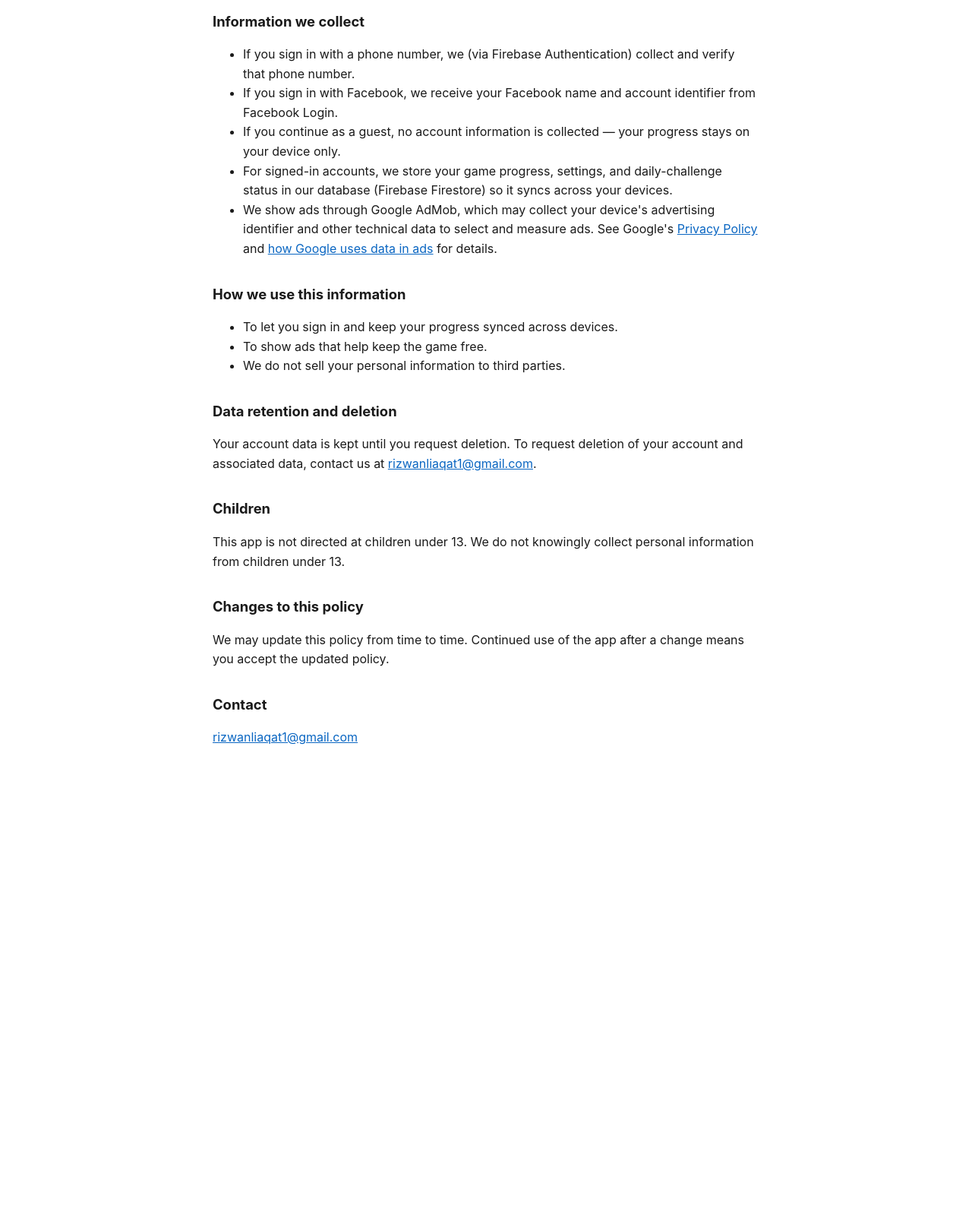
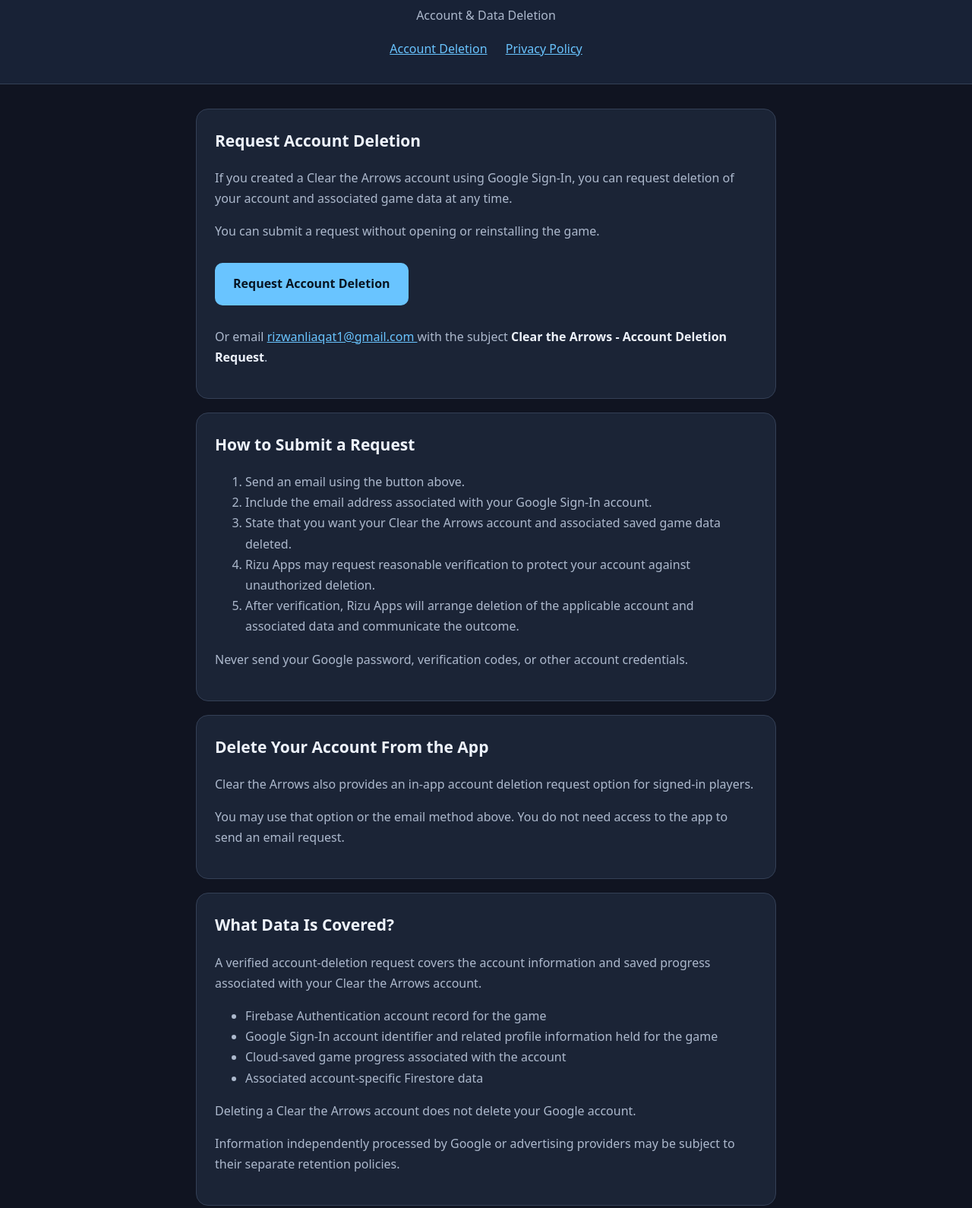
Before and after one commit to rizufarm08-jpg/tangle-clear-privacy, a plain HTML site: page index.html in a window 1280 px wide. Shown: the part 150-1740 px from the top of the page at 76% size. Before the commit the page ends 1230 px from the top, so only its background shows below. Drawn offline with Linux system fonts and the light colour scheme.

Commit message:
index.html

```diff
--- a/index.html
+++ b/index.html
@@ -1,47 +1,227 @@
+
 <!DOCTYPE html>
 <html lang="en">
 <head>
-<meta charset="UTF-8">
-<meta name="viewport" content="width=device-width, initial-scale=1.0">
-<title>Clear the Arrows — Privacy Policy</title>
-<style>
-  body{ font-family: -apple-system, BlinkMacSystemFont, 'Segoe UI', Roboto, sans-serif; max-width: 720px; margin: 0 auto; padding: 32px 20px 80px; line-height: 1.6; color:#1a1a1a; }
-  h1{ font-size: 1.6rem; margin-bottom: 4px; }
-  h2{ font-size: 1.15rem; margin-top: 32px; }
-  em{ color:#666; }
-  a{ color:#0a66c2; }
-</style>
+  <meta charset="UTF-8">
+  <meta name="viewport" content="width=device-width, initial-scale=1">
+  <meta name="description" content="Request deletion of your Clear the Arrows account and associated game data.">
+  <title>Account Deletion | Clear the Arrows</title>
+  <style>
+    :root {
+      color-scheme: dark;
+      --bg: #101421;
+      --card: #1b2436;
+      --text: #eef3fc;
+      --muted: #adb9cd;
+      --accent: #69c4ff;
+      --border: #344056;
+    }
+    * { box-sizing: border-box; }
+    body {
+      margin: 0;
+      background: var(--bg);
+      color: var(--text);
+      font: 16px/1.7 system-ui, -apple-system, sans-serif;
+    }
+    header {
+      padding: 32px 20px;
+      text-align: center;
+      background: #182236;
+      border-bottom: 1px solid var(--border);
+    }
+    .brand {
+      font-size: 14px;
+      font-weight: 700;
+      letter-spacing: 2px;
+      color: var(--accent);
+    }
+    h1 { font-size: clamp(28px, 5vw, 40px); line-height: 1.2; }
+    h2 { font-size: 21px; margin-top: 0; }
+    main { max-width: 800px; margin: 32px auto; padding: 0 18px; }
+    section {
+      background: var(--card);
+      border: 1px solid var(--border);
+      border-radius: 16px;
+      padding: 24px;
+      margin: 18px 0;
+    }
+    p, li { color: var(--muted); }
+    strong { color: var(--text); }
+    a { color: var(--accent); }
+    .button {
+      display: inline-block;
+      padding: 14px 24px;
+      border-radius: 10px;
+      background: var(--accent);
+      color: #081523;
+      font-weight: 700;
+      text-decoration: none;
+      margin: 12px 0;
+    }
+    .button:hover { background: #a1ddff; }
+    footer { padding: 30px; text-align: center; color: var(--muted); }
+    nav a { margin: 0 10px; }
+    @media (max-width: 480px) {
+      section { padding: 18px; }
+      .button { display: block; text-align: center; }
+    }
+  </style>
 </head>
 <body>
-  <h1>Clear The Arrows — Privacy Policy</h1>
-  <p><em>Last updated: July 20, 2026</em></p>
+  <header>
+    <div class="brand">RIZU APPS</div>
+    <h1>Clear the Arrows</h1>
+    <p>Account &amp; Data Deletion</p>
+    <nav aria-label="Website navigation">
+      <a href="./index.html" aria-current="page">Account Deletion</a>
+      <a href="./privacy.html">Privacy Policy</a>
+    </nav>
+  </header>
 
-  <h2>Information we collect</h2>
-  <ul>
-    <li>If you sign in with a phone number, we (via Firebase Authentication) collect and verify that phone number.</li>
-    <li>If you sign in with Facebook, we receive your Facebook name and account identifier from Facebook Login.</li>
-    <li>If you continue as a guest, no account information is collected — your progress stays on your device only.</li>
-    <li>For signed-in accounts, we store your game progress, settings, and daily-challenge status in our database (Firebase Firestore) so it syncs across your devices.</li>
-    <li>We show ads through Google AdMob, which may collect your device's advertising identifier and other technical data to select and measure ads. See Google's <a href="https://policies.google.com/privacy" target="_blank" rel="noopener">Privacy Policy</a> and <a href="https://policies.google.com/technologies/ads" target="_blank" rel="noopener">how Google uses data in ads</a> for details.</li>
-  </ul>
+  <main>
+    <section>
+      <h2>Request Account Deletion</h2>
+      <p>
+        If you created a Clear the Arrows account using
+        Google Sign-In, you can request deletion of your
+        account and associated game data at any time.
+      </p>
+      <p>
+        You can submit a request without opening or
+        reinstalling the game.
+      </p>
+      <a class="button"
+         href="mailto:rizwanliaqat1@gmail.com?subject=Clear%20the%20Arrows%20-%20Account%20Deletion%20Request&amp;body=Hello%20Rizu%20Apps%2C%0A%0AI%20request%20deletion%20of%20my%20Clear%20the%20Arrows%20account%20and%20associated%20saved%20progress.%0A%0AMy%20Google%20sign-in%20email%3A%20%0A%0AThank%20you.">
+        Request Account Deletion
+      </a>
+      <p>
+        Or email
+        <a href="mailto:rizwanliaqat1@gmail.com">
+          rizwanliaqat1@gmail.com
+        </a>
+        with the subject
+        <strong>Clear the Arrows - Account Deletion Request</strong>.
+      </p>
+    </section>
 
-  <h2>How we use this information</h2>
-  <ul>
-    <li>To let you sign in and keep your progress synced across devices.</li>
-    <li>To show ads that help keep the game free.</li>
-    <li>We do not sell your personal information to third parties.</li>
-  </ul>
+    <section>
+      <h2>How to Submit a Request</h2>
+      <ol>
+        <li>Send an email using the button above.</li>
+        <li>Include the email address associated with your Google Sign-In account.</li>
+        <li>State that you want your Clear the Arrows account and associated saved game data deleted.</li>
+        <li>Rizu Apps may request reasonable verification to protect your account against unauthorized deletion.</li>
+        <li>After verification, Rizu Apps will arrange deletion of the applicable account and associated data and communicate the outcome.</li>
+      </ol>
+      <p>
+        Never send your Google password, verification codes,
+        or other account credentials.
+      </p>
+    </section>
 
-  <h2>Data retention and deletion</h2>
-  <p>Your account data is kept until you request deletion. To request deletion of your account and associated data, contact us at <a href="mailto:rizwanliaqat1@gmail.com">rizwanliaqat1@gmail.com</a>.</p>
+    <section>
+      <h2>Delete Your Account From the App</h2>
+      <p>
+        Clear the Arrows also provides an in-app account
+        deletion request option for signed-in players.
+      </p>
+      <p>
+        You may use that option or the email method above.
+        You do not need access to the app to send an email request.
+      </p>
+    </section>
 
-  <h2>Children</h2>
-  <p>This app is not directed at children under 13. We do not knowingly collect personal information from children under 13.</p>
+    <section>
+      <h2>What Data Is Covered?</h2>
+      <p>
+        A verified account-deletion request covers
+        the account information and saved progress
+        associated with your Clear the Arrows account.
+      </p>
+      <ul>
+        <li>Firebase Authentication account record for the game</li>
+        <li>Google Sign-In account identifier and related profile information held for the game</li>
+        <li>Cloud-saved game progress associated with the account</li>
+        <li>Associated account-specific Firestore data</li>
+      </ul>
+      <p>
+        Deleting a Clear the Arrows account does not
+        delete your Google account.
+      </p>
+      <p>
+        Information independently processed by Google or
+        advertising providers may be subject to their
+        separate retention policies.
+      </p>
+    </section>
 
-  <h2>Changes to this policy</h2>
-  <p>We may update this policy from time to time. Continued use of the app after a change means you accept the updated policy.</p>
+    <section>
+      <h2>Deletion Processing and Retention</h2>
+      <p>
+        Account deletion requests are reviewed to verify
+        account ownership and identify the relevant records.
+        Submission of a request does not itself confirm that
+        backend deletion has finished.
+      </p>
+      <p>
+        We will communicate the processing status through
+        the support email conversation. We do not currently
+        publish a fixed completion deadline.
+      </p>
+      <p>
+        Some limited information may need to be retained
+        where required for security, fraud prevention,
+        legal compliance, or handling the request itself.
+        Any such retention will be limited to a legitimate
+        purpose and applicable requirements.
+      </p>
+      <!-- REVIEW BEFORE PUBLICATION:
+           Confirm actual Firebase Auth deletion process,
+           Firestore deletion scope, processing deadline,
+           and any legally required retention periods.
+           Update this section once confirmed. -->
+    </section>
 
-  <h2>Contact</h2>
-  <p><a href="mailto:support@example.com">rizwanliaqat1@gmail.com</a></p>
+    <section>
+      <h2>Local Game Data</h2>
+      <p>
+        Some game preferences or progress may be stored
+        locally on your device. Account deletion does not
+        necessarily remove every local copy from a device.
+      </p>
+      <p>
+        You can clear local app data through Android
+        settings or uninstall the application. Clearing
+        local data is separate from deleting your
+        cloud account.
+      </p>
+    </section>
+
+    <section>
+      <h2>Contact Rizu Apps</h2>
+      <p>
+        Developer: <strong>Rizu Apps</strong><br>
+        Game: <strong>Clear the Arrows: Tap Puzzle</strong><br>
+        Android package: <code>com.tangleclear.app</code>
+      </p>
+      <p>
+        Email:
+        <a href="mailto:rizwanliaqat1@gmail.com">
+          rizwanliaqat1@gmail.com
+        </a>
+      </p>
+      <p>
+        Read our <a href="./privacy.html">Privacy Policy</a>
+        for information about Firebase, advertising and
+        data handling.
+      </p>
+    </section>
+  </main>
+
+  <footer>
+    <p>&copy; 2026 Rizu Apps. All rights reserved.</p>
+    <a href="./index.html">Account Deletion</a> |
+    <a href="./privacy.html">Privacy Policy</a>
+  </footer>
 </body>
 </html>
```
